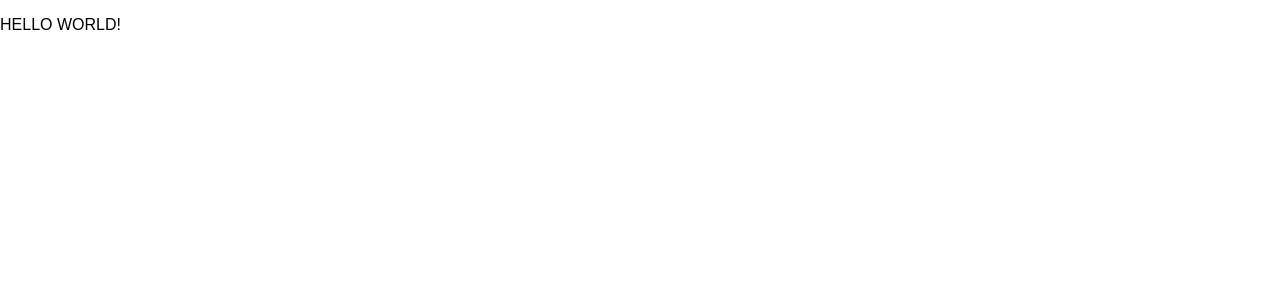
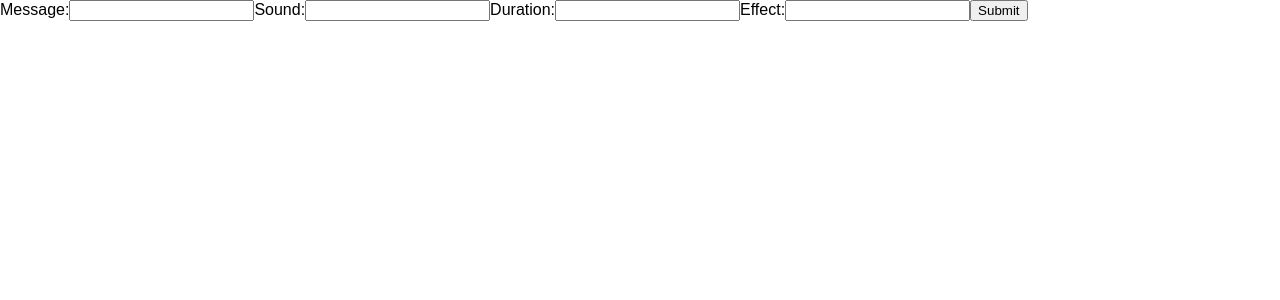
Before and after one commit to b0ses/custom-stream-dashboard, a React (Create React App) app: page / in a window 1280 px wide. Shown: the top 300 px of the page. Built offline with nearby package versions, Linux system fonts and the light colour scheme.

Commit message:
basic CustomAlert component

```diff
--- a/src/js/App.js
+++ b/src/js/App.js
@@ -1,5 +1,6 @@
 import React, { Component } from 'react';
-import * as api from './helpers/api';
+
+import CustomAlert from './CustomAlert';
 
 const kGlobalConstants = require('./Settings').default;
 
@@ -19,7 +20,7 @@ class App extends Component {
   render() {
     return (
       <div>
-        <p>HELLO WORLD!</p>
+        <CustomAlert />
       </div>
     );
   }
--- /dev/null
+++ b/src/js/CustomAlert.js
@@ -0,0 +1,61 @@
+import React, { Component } from 'react';
+import * as api from './helpers/api';
+
+class CustomAlert extends Component {
+  constructor(props) {
+    super(props);
+    this.state = {
+      message: '',
+      sound: '',
+      duration: '',
+      effect: ''
+    };
+
+    this.handleChange = this.handleChange.bind(this);
+    this.handleSubmit = this.handleSubmit.bind(this);
+  }
+
+  handleChange(event) {
+    const { prop } = event.target;
+    const { value } = event.target;
+
+    this.setState({
+      [prop]: value
+    });
+  }
+
+  handleSubmit(event) {
+    api.request('alerts/alert', this.state);
+    event.preventDefault();
+  }
+
+  render() {
+    const { message } = this.state;
+    const { sound } = this.state;
+    const { duration } = this.state;
+    const { effect } = this.state;
+    return (
+      <form onSubmit={this.handleSubmit}>
+        <label htmlFor="custom-alert">
+          Message:
+          <input id="message" type="text" value={message} onChange={this.handleChange} />
+        </label>
+        <label htmlFor="custom-alert">
+          Sound:
+          <input id="sound" type="text" value={sound} onChange={this.handleChange} />
+        </label>
+        <label htmlFor="custom-alert">
+          Duration:
+          <input id="duration" type="text" value={duration} onChange={this.handleChange} />
+        </label>
+        <label htmlFor="custom-alert">
+          Effect:
+          <input id="effect" type="text" value={effect} onChange={this.handleChange} />
+        </label>
+        <input type="submit" value="Submit" />
+      </form>
+    );
+  }
+}
+
+export default CustomAlert;
```
